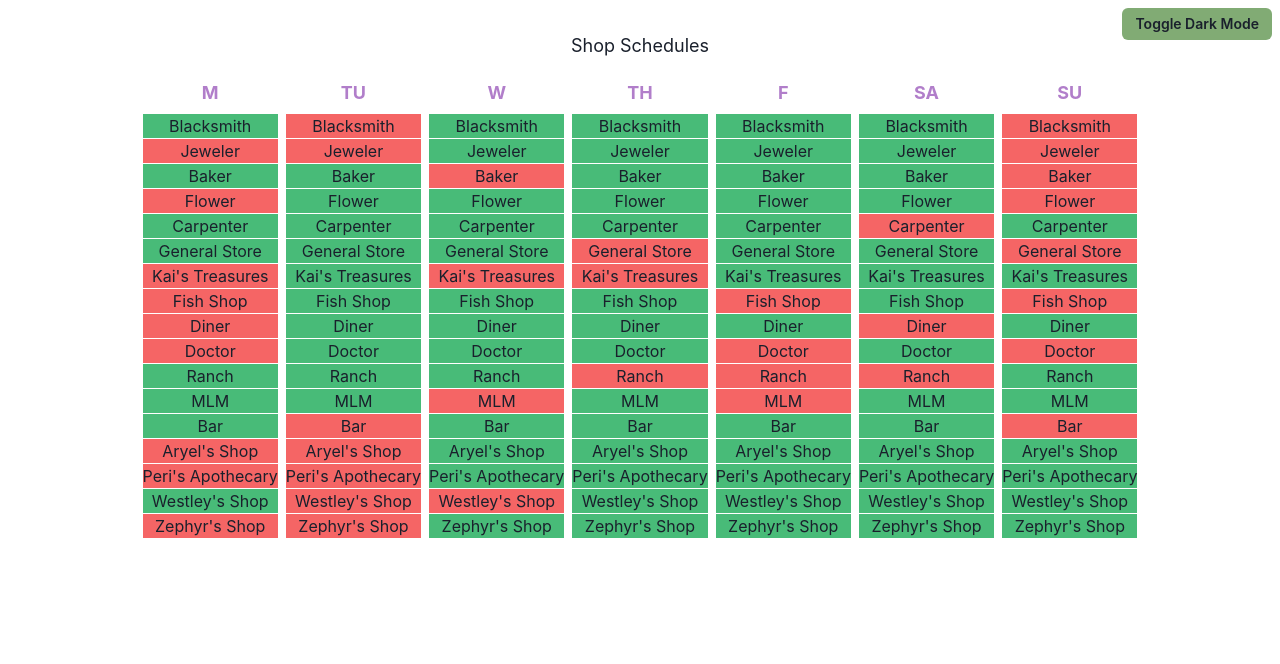
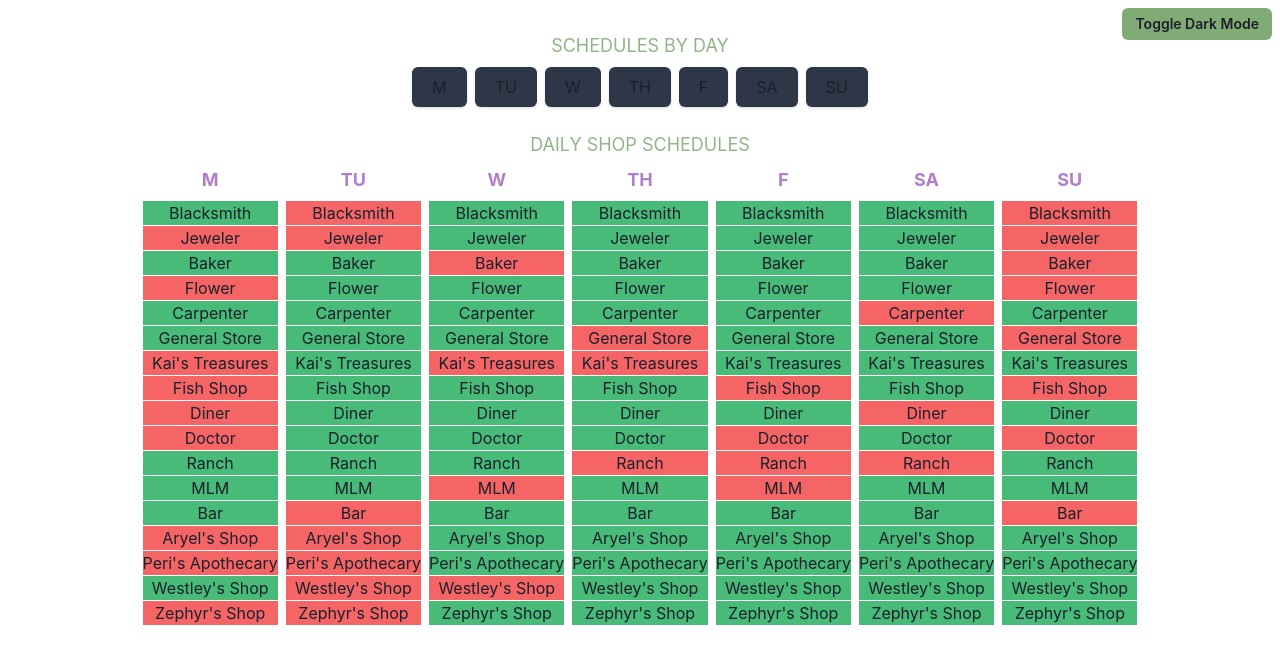
Before and after one commit to piratemermaid/wylde-flowers-interactive-wiki, a React (Vite) app: page / in a window 1280 px wide. Shown: the top 664 px of the page. Built offline with nearby package versions, Linux system fonts and the light colour scheme.

Commit message:
add day selector for schedules

```diff
--- a/src/App.jsx
+++ b/src/App.jsx
@@ -1,9 +1,20 @@
-import { Button, useColorMode, useColorModeValue } from '@chakra-ui/react';
+import React from 'react';
+import {
+  Box,
+  Button,
+  Text,
+  useColorMode,
+  useColorModeValue,
+} from '@chakra-ui/react';
 
-import ShopSchedule from './components/ShopSchedule';
+import DaySelector from './components/DaySelector';
+import DailyShopSchedules from './components/DailyShopSchedules';
 import './styles/App.css';
+import ShopSchedulesByDay from './components/ShopSchedulesByDay';
 
 function App() {
+  const [selectedDay, setSelectedDay] = React.useState(null);
+
   const { toggleColorMode } = useColorMode();
 
   const buttonColor = useColorModeValue('primary.300', 'primary.600');
@@ -23,9 +34,38 @@ function App() {
         Toggle Dark Mode
       </Button>
 
-      <ShopSchedule />
+      <Section>
+        <SectionTitle title="Schedules By Day" />
+        <DaySelector
+          selectedDay={selectedDay}
+          setSelectedDay={setSelectedDay}
+        />
+
+        {selectedDay ? <ShopSchedulesByDay selectedDay={selectedDay} /> : null}
+      </Section>
+
+      <Section>
+        <SectionTitle title="Daily Shop Schedules" />
+        <DailyShopSchedules selectedDay={selectedDay} />
+      </Section>
     </>
   );
 }
 
+const Section = ({ children }) => {
+  return <Box sx={{ mb: 6 }}>{children}</Box>;
+};
+
+const SectionTitle = ({ title }) => {
+  return (
+    <Text
+      fontSize="lg"
+      color="primary.200"
+      sx={{ mb: 2, textTransform: 'uppercase' }}
+    >
+      {title}
+    </Text>
+  );
+};
+
 export default App;
--- a/src/components/ShopSchedule.jsx
+++ b/src/components/DailyShopSchedules.jsx
@@ -1,18 +1,15 @@
 import React from 'react';
 import {
   Box,
-  HStack,
   SimpleGrid,
   Text,
   useColorMode,
   useColorModeValue,
 } from '@chakra-ui/react';
 
-import { shops } from '../data/shops';
+import { days, shops } from '../data/shops';
 
-const days = ['M', 'TU', 'W', 'TH', 'F', 'SA', 'SU'];
-
-export default function ShopSchedule() {
+export default function DailyShopSchedules() {
   const getShopSchedules = () => {
     let schedules = { M: [], TU: [], W: [], TH: [], F: [], SA: [], SU: [] };
 
@@ -39,10 +36,6 @@ export default function ShopSchedule() {
 
   return (
     <>
-      <Text fontSize="lg" sx={{ mb: 5 }}>
-        Shop Schedules
-      </Text>
-
       <SimpleGrid columns={7} spacing={2}>
         {Object.keys(shopSchedules).map((day) => {
           return (
--- /dev/null
+++ b/src/components/DaySelector.jsx
@@ -0,0 +1,29 @@
+import { Card, CardBody, Center, HStack } from '@chakra-ui/react';
+
+import { days } from '../data/shops';
+
+export default function DaySelector({ selectedDay, setSelectedDay }) {
+  return (
+    <Center sx={{ mb: 4 }}>
+      <HStack>
+        {days.map((day) => {
+          return (
+            <Card
+              key={day}
+              sx={{
+                cursor: 'pointer',
+                height: 10,
+                lineHeight: 0.1,
+                backgroundColor:
+                  selectedDay === day ? 'secondary.600' : 'gray.700',
+              }}
+              onClick={() => setSelectedDay(day)}
+            >
+              <CardBody>{day}</CardBody>
+            </Card>
+          );
+        })}
+      </HStack>
+    </Center>
+  );
+}
--- /dev/null
+++ b/src/components/ShopSchedulesByDay.jsx
@@ -0,0 +1,3 @@
+export default function ShopSchedulesByDay({ selectedDay }) {
+  return <>Schedule for: {selectedDay}</>;
+}
--- a/src/data/shops.js
+++ b/src/data/shops.js
@@ -1,3 +1,5 @@
+export const days = ['M', 'TU', 'W', 'TH', 'F', 'SA', 'SU'];
+
 export const shops = [
   {
     name: 'Blacksmith',
```
